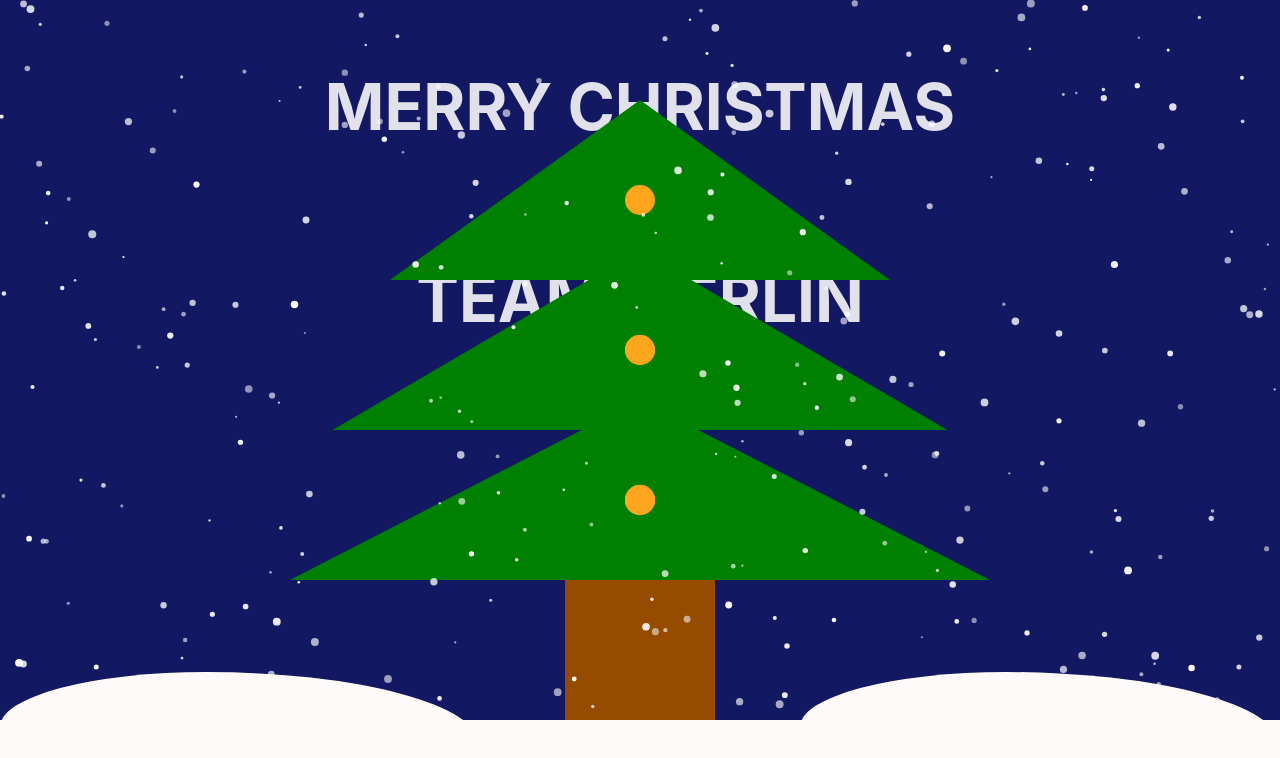
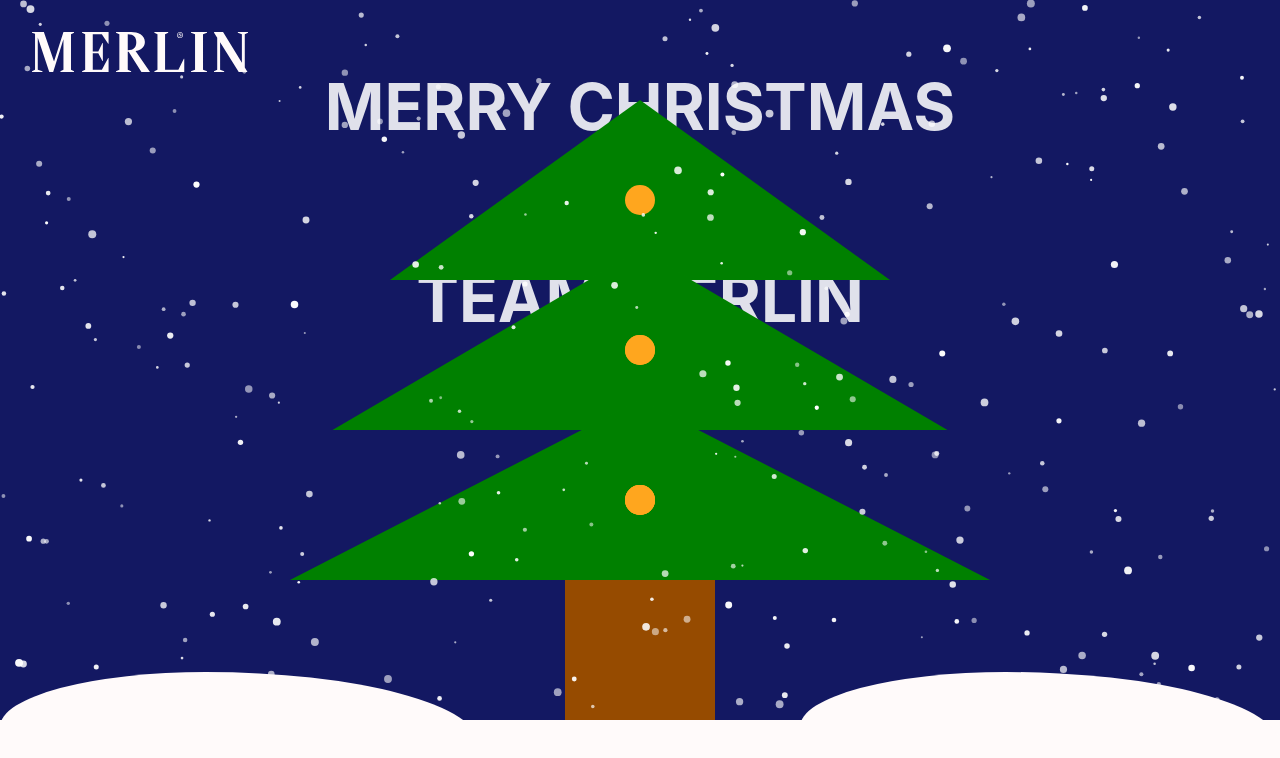
Before and after one commit to JustinLung/christmas-snowfall, a website built with Vite: page index.html in a window 1280 px wide. Built offline with nearby package versions, Linux system fonts and the light colour scheme.

Commit message:
added logo

```diff
--- a/index.html
+++ b/index.html
@@ -13,6 +13,28 @@
     </h1>
     <canvas id="snow-canvas"></canvas>
     <div class="floor"></div>
+    <a href="https://merlin.studio/" target="_blank">
+      <svg
+        xmlns="http://www.w3.org/2000/svg"
+        width="216"
+        height="40"
+        fill="none"
+        viewBox="0 0 216 40"
+      >
+        <g fill="currentColor">
+          <path
+            d="M148 6a3.042 3.042 0 0 1-2.127-.873 3.132 3.132 0 0 1-.644-.956A2.997 2.997 0 0 1 145 3a2.946 2.946 0 0 1 .873-2.12A2.986 2.986 0 0 1 148 0c.416 0 .804.079 1.164.236.365.152.684.367.956.644.277.272.492.591.644.956.157.36.236.748.236 1.164 0 .416-.079.806-.236 1.17a2.979 2.979 0 0 1-1.6 1.594A2.88 2.88 0 0 1 148 6Zm0-.617c.333 0 .642-.06.928-.18a2.412 2.412 0 0 0 1.268-1.275c.125-.29.187-.6.187-.928a2.29 2.29 0 0 0-.187-.928 2.289 2.289 0 0 0-.512-.756 2.266 2.266 0 0 0-.763-.512A2.279 2.279 0 0 0 148 .617a2.29 2.29 0 0 0-.928.187 2.395 2.395 0 0 0-1.275 1.275 2.36 2.36 0 0 0-.18.921c0 .333.06.642.18.928.124.287.295.54.512.763.222.217.476.388.763.512.291.12.6.18.928.18Z"
+          ></path>
+          <path
+            d="M147.915 4.5c1.105 0 1.585-.41 1.585-.91 0-.358-.251-.572-.76-.757l-.615-.226c-.452-.16-.582-.268-.582-.434 0-.203.218-.358.599-.358.234 0 .428.072.606.167l.186.429h.453v-.667a2.858 2.858 0 0 0-1.189-.244c-1.133 0-1.528.464-1.528.87 0 .315.267.553.728.72l.622.237c.453.173.55.256.55.44 0 .257-.234.406-.598.406-.243 0-.752-.152-.938-.265l-.224-.408h-.31v.75c.372.143 1.084.25 1.415.25Z"
+          ></path>
+        </g>
+        <path
+          fill="currentColor"
+          d="M60.764 37.66V21.287H66.3l4.136 7.751h.426v-18.03h-.425L66.3 19.547h-5.536v-17.3h9.064l6.327 9.437h.425V0H50.059v.73l3.102 1.517V37.66l-3.102 1.516v.73h26.523V25.921l-.426.056L69.89 37.66h-9.125ZM0 .73l3.042 1.011v35.89L0 39.149v.73h10.463v-.73l-4.684-1.516V5.448l11.497 34.43h3.832v-.112l.061.112L31.45 7.19v30.443l-3.04 1.516v.73h13.625v-.73l-3.041-1.516V2.247L42.034.73V0H31.45l-9.43 29.488L11.863 0H0v.73Zm151.824 26.005-5.414 10.897h-13.34V2.247L136.173.73V0h-13.809v.73l3.102 1.517v35.385l-3.102 1.516v.73h29.886V26.791l-.426-.056ZM84 40h15.114v-.732l-3.359-1.52V19.704h.874L109.435 40H118l-14.452-20.915c4.165-.732 9.337-3.603 9.337-9.176 0-6.925-6.986-9.909-13.77-9.909H84v.732l3.359 1.52v35.496L84 39.268V40Zm11.755-21.816V2.252c6.248 0 8.532 3.096 8.532 7.938s-2.351 7.994-8.532 7.994Zm75.261 19.53V2.286L175 .743V0h-16v.743l4.047 1.543v35.428L159 39.257V40h16v-.743l-3.984-1.543ZM206.745 40h8.741l-2.7-4.4V2.286L216 .743V0h-10.155v.743l4.049 1.543v28.571L191.062 0h-8.998v.743l3.15 5.028v31.943L182 39.257V40h10.155v-.743l-4.049-1.543V10.343L206.745 40Z"
+        ></path>
+      </svg>
+    </a>
     <script type="module" src="/src/main.ts"></script>
   </body>
 </html>
--- a/src/style.css
+++ b/src/style.css
@@ -21,6 +21,13 @@
   position: fixed;
   top: 0;
   left: 0;
+}
+
+a {
+  position: relative;
+  z-index: 1;
+  color: #fffafa;
+  cursor: pointer;
 }
 
 h1 {
@@ -66,3 +73,7 @@
   border-top-right-radius: 100%;
   border-top-left-radius: 75%;
 }
+
+svg {
+  padding: 2rem;
+}
```
